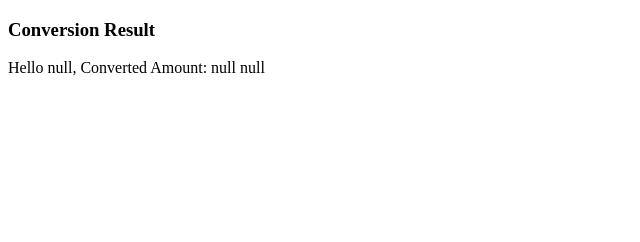
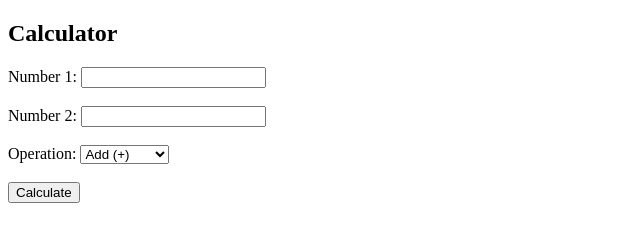
Before and after one commit to RuthvikaMalgari/auto, a plain HTML site: page second.html in a window 1280 px wide. Shown: the whole page, without its empty margins (0-640 px from the left). Drawn offline with Linux system fonts and the light colour scheme.

Commit message:
Update second.html

```diff
--- a/second.html
+++ b/second.html
@@ -1,17 +1,37 @@
 <!DOCTYPE html>
 <html>
-<head><title>Result</title></head>
+<head><title>Simple Calculator</title></head>
 <body>
-  <h3>Conversion Result</h3>
-  <p id="out"></p>
+  <h2>Calculator</h2>
+  <form onsubmit="calculate(); return false;">
+    Number 1: <input type="number" id="num1"><br><br>
+    Number 2: <input type="number" id="num2"><br><br>
+    Operation:
+    <select id="op">
+      <option value="+">Add (+)</option>
+      <option value="-">Subtract (-)</option>
+      <option value="*">Multiply (*)</option>
+      <option value="/">Divide (/)</option>
+    </select><br><br>
+    <input type="submit" value="Calculate">
+  </form>
+
+  <p id="result"></p>
 
   <script>
-    var name = localStorage.getItem("name");
-    var res = localStorage.getItem("res");
-    var cur = localStorage.getItem("cur");
+    function calculate() {
+      var n1 = parseFloat(document.getElementById("num1").value);
+      var n2 = parseFloat(document.getElementById("num2").value);
+      var op = document.getElementById("op").value;
+      var res = 0;
 
-    document.getElementById("out").innerHTML =
-      "Hello " + name + ", Converted Amount: " + res + " " + cur;
+      if(op == "+") res = n1 + n2;
+      else if(op == "-") res = n1 - n2;
+      else if(op == "*") res = n1 * n2;
+      else if(op == "/") res = n2 !== 0 ? n1 / n2 : "Cannot divide by zero";
+
+      document.getElementById("result").innerHTML = "Result: " + res;
+    }
   </script>
 </body>
 </html>
```
